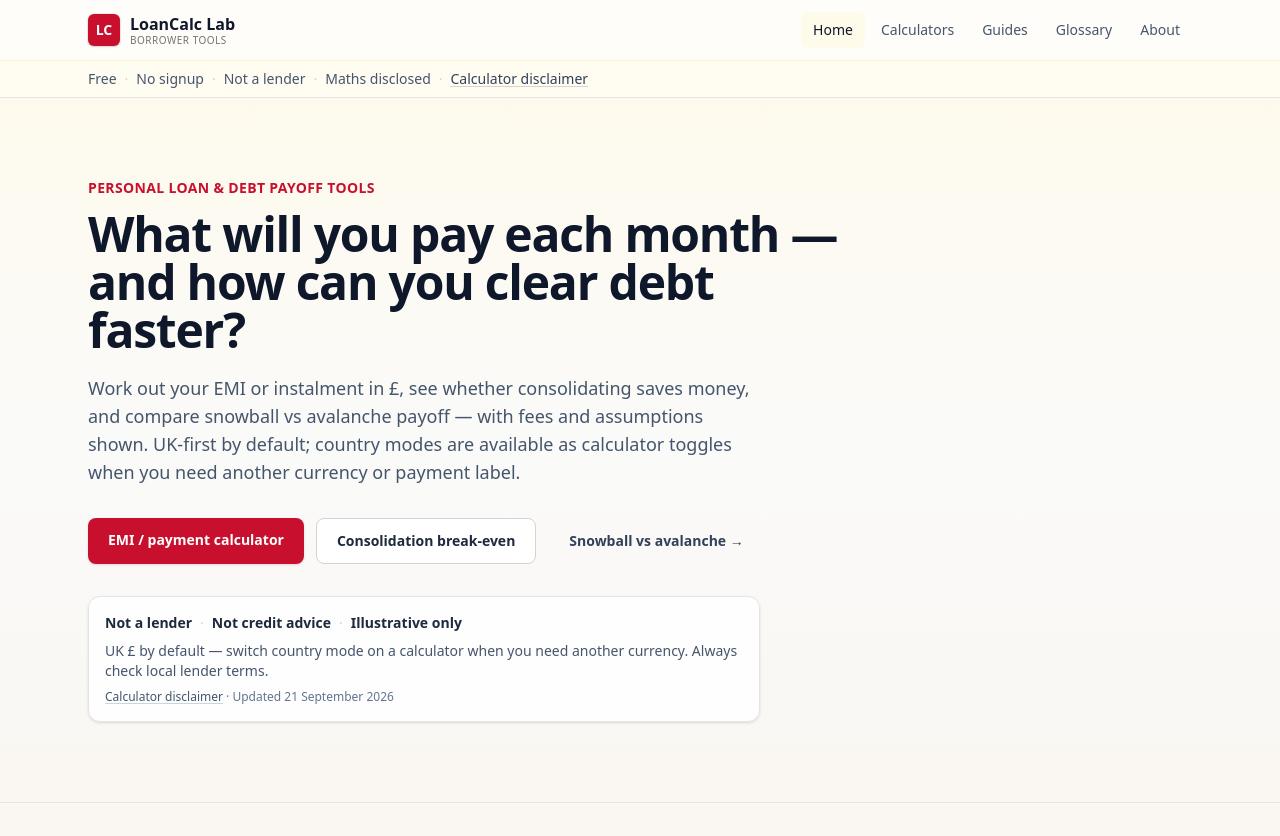
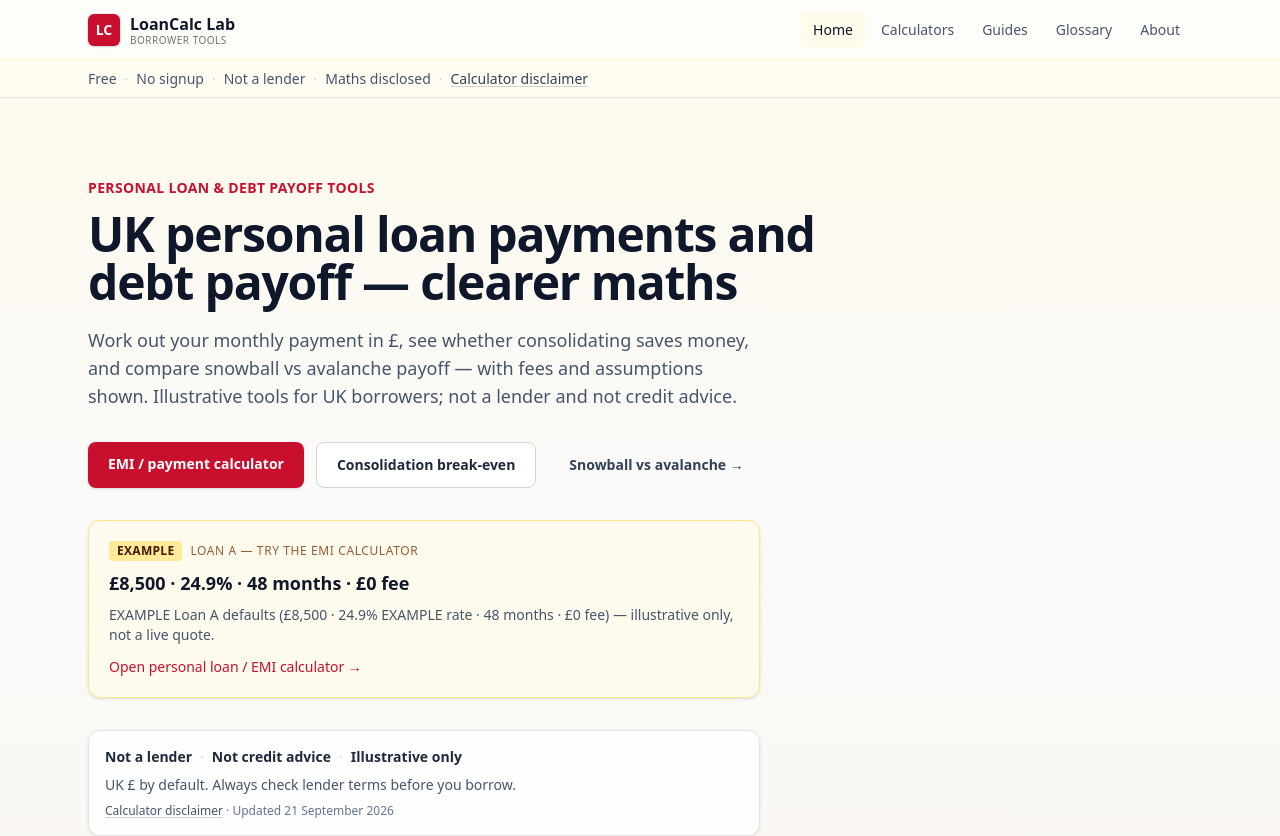
Before and after one commit to Roderz-89/loancalc-lab, a Next.js app: page / in a window 1280 px wide. Shown: the top 836 px of the page. Built offline with nearby package versions, Linux system fonts and the light colour scheme.

Commit message:
Homepage: UK personal-loan first screen + EXAMPLE Loan A
Remove multi-country story from hero/SITE description/trust strip;
add labelled EXAMPLE Loan A (£8,500 · 24.9% · 48 months · £0 fee)
linking to /calculators/personal-loan-emi.

```diff
--- a/src/app/page.tsx
+++ b/src/app/page.tsx
@@ -3,6 +3,7 @@ import Link from "next/link";
 import { CALCULATORS } from "@/content/calculators";
 import { FEATURED_GUIDE_SLUGS, GUIDES } from "@/content/guides";
 import { SITE, TRUST_STRIP, formatContentDate } from "@/content/site";
+import { EXAMPLE_LOAN_A, EXAMPLE_LOAN_A_NOTE } from "@/content/example-loan";
 import { AdSlot } from "@/components/calculator/AdSlot";
 
 export const metadata: Metadata = {
@@ -32,13 +33,12 @@ export default function HomePage() {
             Personal loan &amp; debt payoff tools
           </p>
           <h1 className="mt-3 max-w-3xl text-4xl font-bold tracking-tight text-slate-900 sm:text-5xl">
-            What will you pay each month — and how can you clear debt faster?
+            UK personal loan payments and debt payoff — clearer maths
           </h1>
           <p className="mt-5 max-w-2xl text-lg text-slate-600">
-            Work out your EMI or instalment in £, see whether consolidating saves money, and
-            compare snowball vs avalanche payoff — with fees and assumptions shown. UK-first by
-            default; country modes are available as calculator toggles when you need another
-            currency or payment label.
+            Work out your monthly payment in £, see whether consolidating saves money, and compare
+            snowball vs avalanche payoff — with fees and assumptions shown. Illustrative tools for
+            UK borrowers; not a lender and not credit advice.
           </p>
           <div className="mt-8 flex flex-wrap gap-3">
             <Link
@@ -61,6 +61,32 @@ export default function HomePage() {
               Snowball vs avalanche →
             </Link>
           </div>
+
+          <Link
+            href="/calculators/personal-loan-emi"
+            className="mt-8 block max-w-2xl rounded-xl border border-amber-200 bg-amber-50/80 p-5 shadow-sm transition hover:border-amber-300 hover:bg-amber-50"
+            aria-labelledby="example-loan-a-heading"
+          >
+            <div className="flex flex-wrap items-center gap-2">
+              <span className="rounded bg-amber-200/80 px-2 py-0.5 text-xs font-bold uppercase tracking-wide text-amber-950">
+                EXAMPLE
+              </span>
+              <span className="text-xs font-medium uppercase tracking-wider text-amber-900/80">
+                Loan A — try the EMI calculator
+              </span>
+            </div>
+            <h2
+              id="example-loan-a-heading"
+              className="mt-2 text-lg font-semibold text-slate-900"
+            >
+              £{EXAMPLE_LOAN_A.loanAmount.toLocaleString("en-GB")} · {EXAMPLE_LOAN_A.annualRate}% ·{" "}
+              {EXAMPLE_LOAN_A.termMonths} months · £{EXAMPLE_LOAN_A.upfrontFee} fee
+            </h2>
+            <p className="mt-2 text-sm text-slate-600">{EXAMPLE_LOAN_A_NOTE}</p>
+            <p className="mt-3 text-sm font-medium" style={{ color: SITE.accent }}>
+              Open personal loan / EMI calculator →
+            </p>
+          </Link>
 
           <div className="mt-8 max-w-2xl rounded-xl border border-stone-200 bg-white/90 p-4 shadow-sm">
             <p className="flex flex-wrap items-center gap-x-2 gap-y-1 text-sm font-semibold text-slate-800">
--- a/src/content/site.ts
+++ b/src/content/site.ts
@@ -3,7 +3,7 @@ export const SITE = {
   domain: "loancalclab.net",
   tagline: "See your payment, compare consolidation, pay debt faster",
   description:
-    "Free UK-first personal loan and debt calculators — EMI and monthly payments in £, consolidation break-even, snowball vs avalanche, fees and true cost. Country modes available as toggles. Clear maths, stated assumptions.",
+    "Free UK personal loan and debt payoff calculators — monthly payments in £, consolidation break-even, snowball vs avalanche, fees and true cost. Clear maths, stated assumptions.",
   locale: "en-GB",
   accent: "#c8102e",
   /** Secondary accent for light visual differentiation from Remortgage Lab */
@@ -62,7 +62,7 @@ export const TRUST_STRIP = {
   signals: ["Free", "No signup", "Not a lender", "Maths disclosed"] as const,
   heroSignals: ["Not a lender", "Not credit advice", "Illustrative only"] as const,
   jurisdictionNote:
-    "UK £ by default — switch country mode on a calculator when you need another currency. Always check local lender terms.",
+    "UK £ by default. Always check lender terms before you borrow.",
   disclaimerHref: "/calculator-disclaimer",
   disclaimerLabel: "Calculator disclaimer",
 } as const;
```
